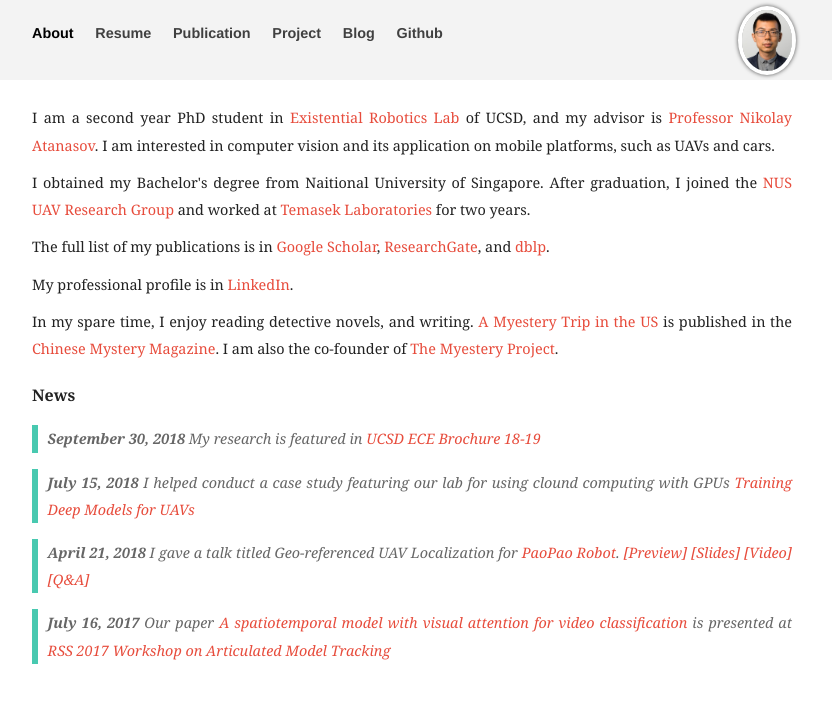
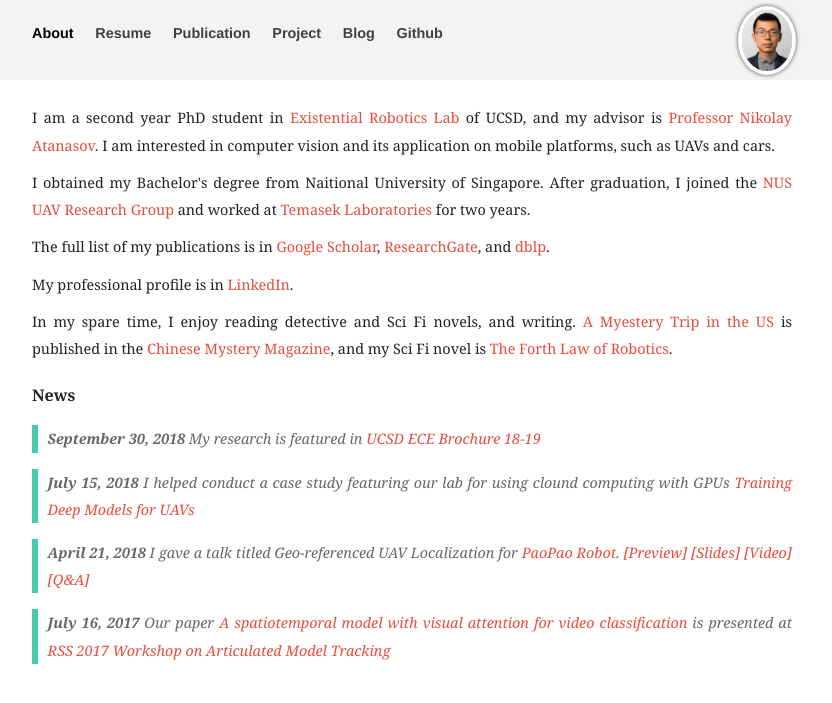
Before and after one commit to moshanATucsd/moshanATucsd.github.io, a Jekyll site: the page built from index.html, in a window 1280 px wide. Shown: the top 703 px of the page, without its empty margins (228-1060 px from the left). Built offline with Jekyll 4.4.1, drawn with Linux system fonts in a browser that asks for light colours; nearby versions of some CDN libraries.

Commit message:
add sci fi

```diff
--- a/index.html
+++ b/index.html
@@ -24,7 +24,7 @@ title: Mo Shan's homepage
     </p>
 
     <p>
-    In my spare time, I enjoy reading detective novels, and writing. <a href="https://goo.gl/TsYAFy">A Myestery Trip in the US</a> is published in the <a href="/pdfs/others/tuili.pdf">Chinese Mystery Magazine</a>. I am also the co-founder of <a href="https://bakerstreet221abc.github.io//">The Myestery Project</a>.
+    In my spare time, I enjoy reading detective and Sci Fi novels, and writing. <a href="https://goo.gl/TsYAFy">A Myestery Trip in the US</a> is published in the <a href="/pdfs/others/tuili.pdf">Chinese Mystery Magazine</a>, and my Sci Fi novel is <a href="https://goo.gl/wg4LNQ">The Forth Law of Robotics</a>.
     </p>
 
 </section>
```
